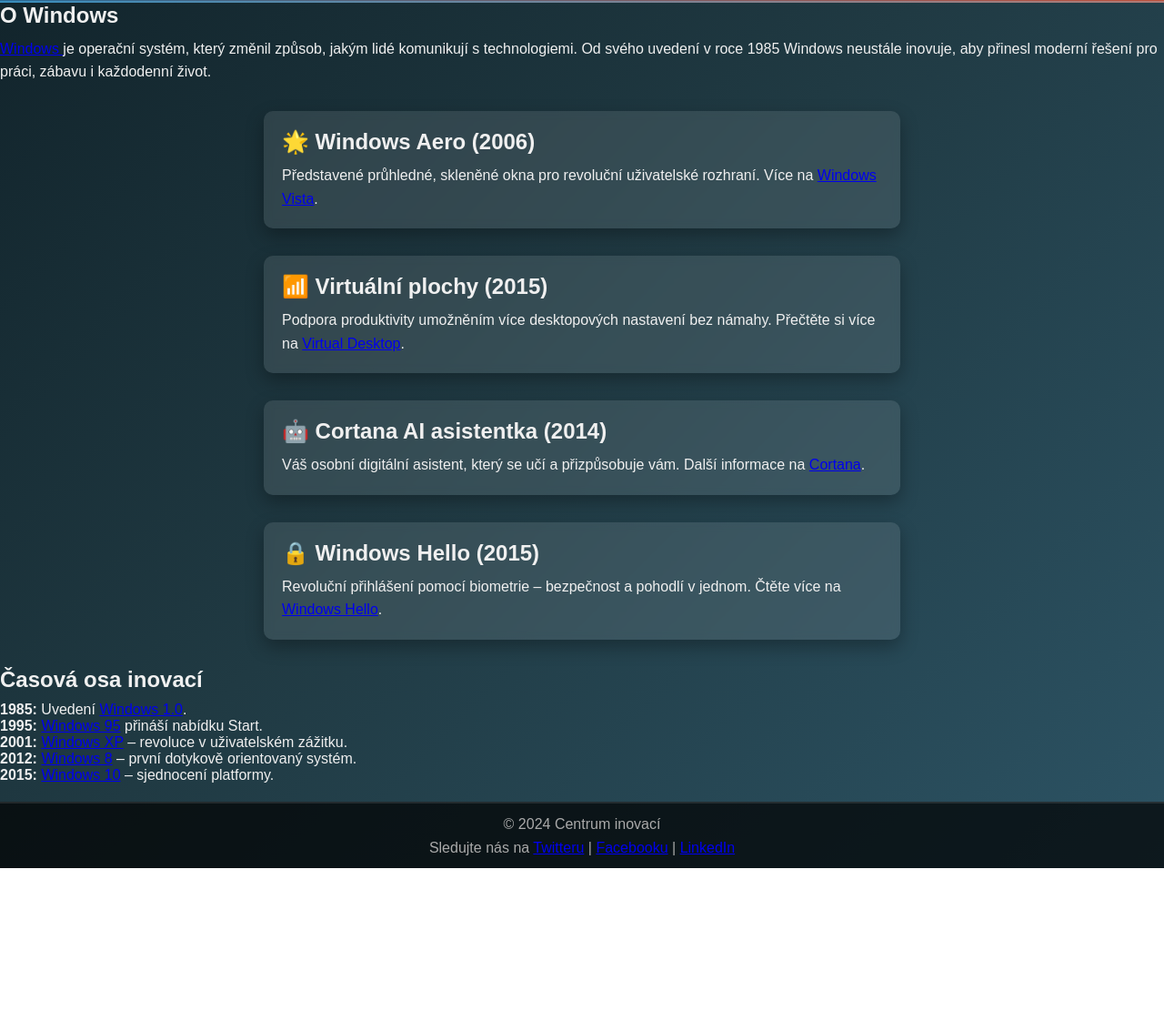
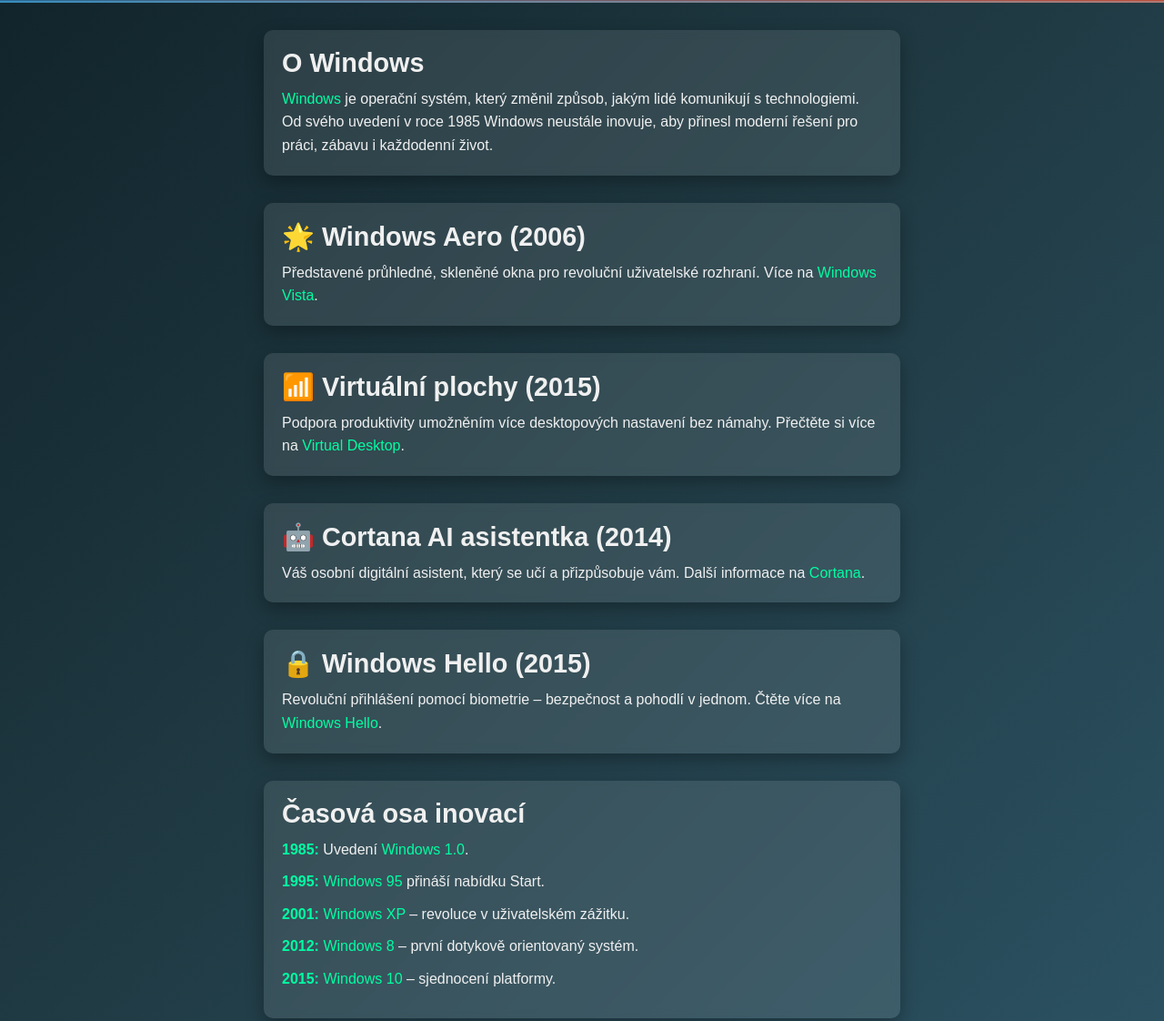
Before and after one commit to ribbonboyy/operacnisystem, a plain HTML site: page index.html in a window 1280 px wide. Shown: the part 211-1333 px from the top of the page at 91% size. Before the commit the page ends 1165 px from the top, so only its background shows below. Drawn offline with Linux system fonts and the light colour scheme.

Commit message:
Update style.css

```diff
--- a/style.css
+++ b/style.css
@@ -32,7 +32,9 @@ header.hero {
     opacity: 0.9;
 }
 
-section.innovation {
+section.about,
+section.innovation,
+section.timeline {
     margin: 30px auto;
     padding: 20px;
     width: 80%;
@@ -44,24 +46,49 @@ section.innovation {
     transition: transform 0.3s ease, box-shadow 0.3s ease;
 }
 
-section.innovation:hover {
+section.innovation:hover,
+section.timeline:hover {
     transform: scale(1.05);
     box-shadow: 0 12px 30px rgba(0, 255, 157, 0.5);
 }
 
 h2 {
-    font-size: 1.5rem;
+    font-size: 1.8rem;
     margin-bottom: 10px;
 }
 
-p {
+p,
+ul {
     font-size: 1rem;
     line-height: 1.6;
 }
 
+ul {
+    list-style-type: none;
+    padding-left: 0;
+}
+
+ul li {
+    margin: 10px 0;
+}
+
+ul li strong {
+    color: #00ffa3;
+}
+
+a {
+    color: #00ffa3;
+    text-decoration: none;
+    transition: color 0.2s ease-in-out;
+}
+
+a:hover {
+    color: #1f8fff;
+}
+
 footer {
     text-align: center;
-    padding: 10px 0;
+    padding: 15px 0;
     background: rgba(0, 0, 0, 0.7);
     border-top: 2px solid rgba(255, 255, 255, 0.1);
     margin-top: 20px;
```
